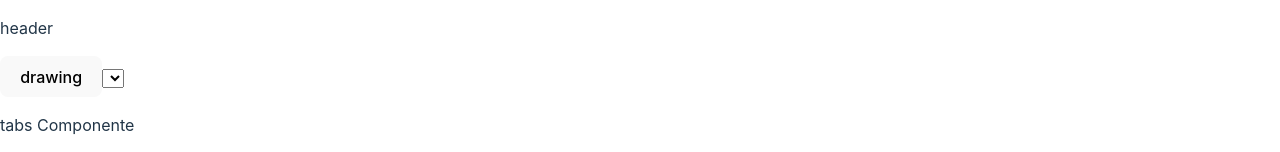
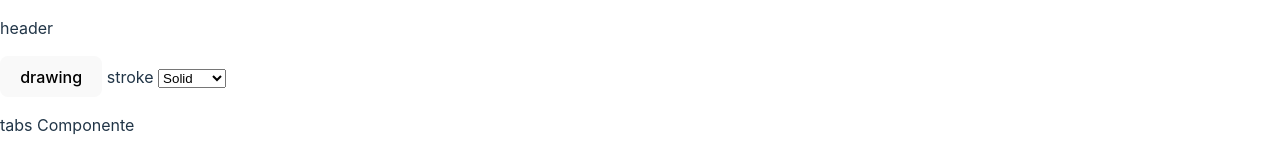
Before and after one commit to kevinu27/OneNoteReact, a React (Vite) app: page / in a window 1280 px wide. Shown: the top 152 px of the page. Built offline with nearby package versions, Linux system fonts and the light colour scheme.

Commit message:
select o button mejorado

```diff
--- a/src/components/Buttons.jsx
+++ b/src/components/Buttons.jsx
@@ -5,7 +5,7 @@ import {CanvasContext} from '../context/canvas-context.jsx'
 
 const ButtonsContent = [
     {buttonId: "drawing", buttonType:'button'},
-    {buttonId: "stroke", buttonType:'select'}
+    {buttonId: "stroke", buttonType: 'select', options: ['Solid', 'Dashed', 'Dotted'] }
 
 ]
 
@@ -22,7 +22,7 @@ function onclickHandler(e, index, button){
     return(
         <>
             {ButtonsContent.map( (button, index) =>  button.buttonType == "button" ? <button onClick={(e)=> onclickHandler(e, index, button)} key={index}> {button.buttonId}</button> : null )}
-            {ButtonsContent.map( (button, index) =>  button.buttonType == "select" ? <select onClick={(e)=> onclickHandler(e, index, button)} key={index}> {button.buttonId}</select> : null )}
+            {ButtonsContent.map( (button, index) =>  button.buttonType == "select" ? <> <label>{button.buttonId}</label>  <select key={index} onChange={(e) => onclickHandler(e, index, button)}> {button.options.map((option, optionIndex) => ( <option key={optionIndex} value={option}> {option}</option>))}</select></> : null)}
         </>
     )
 }
```
